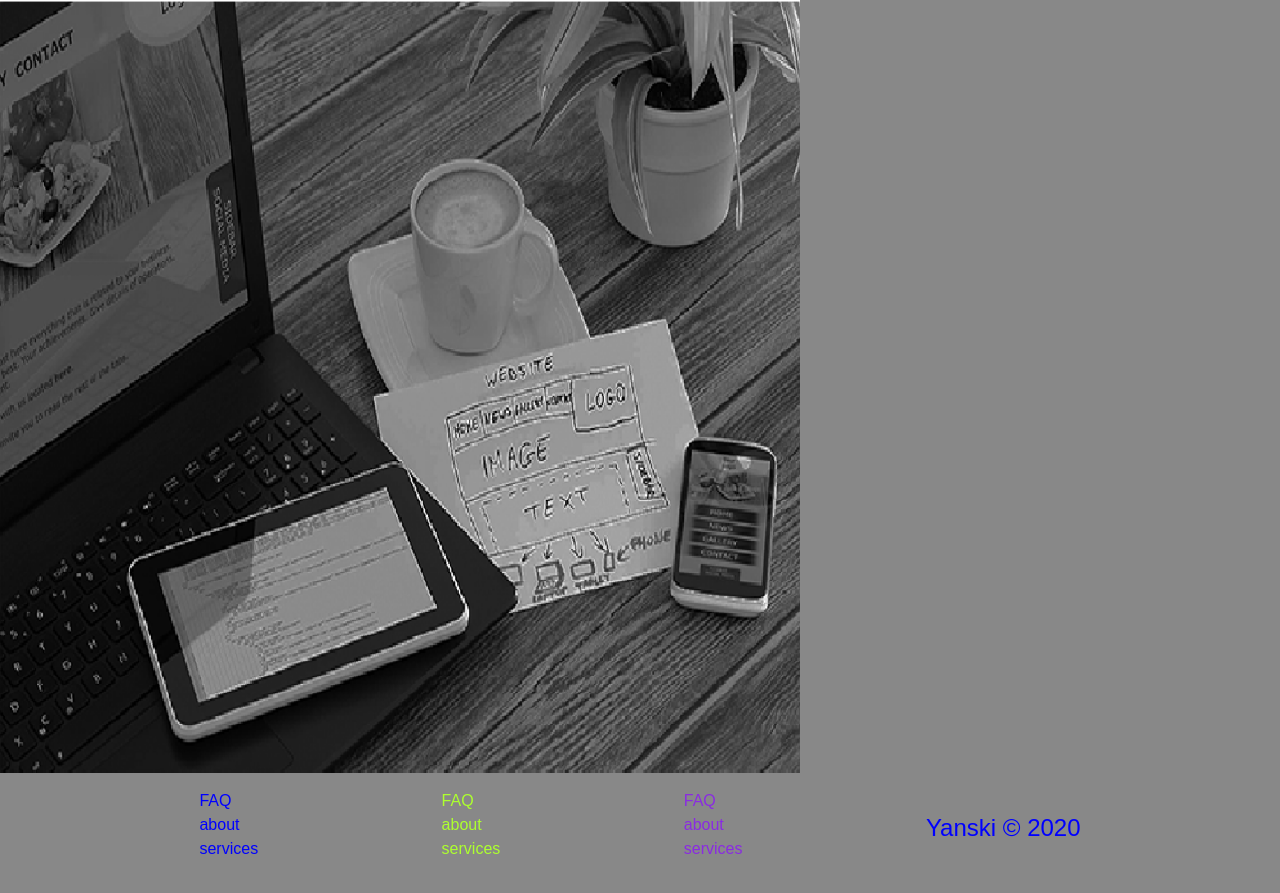
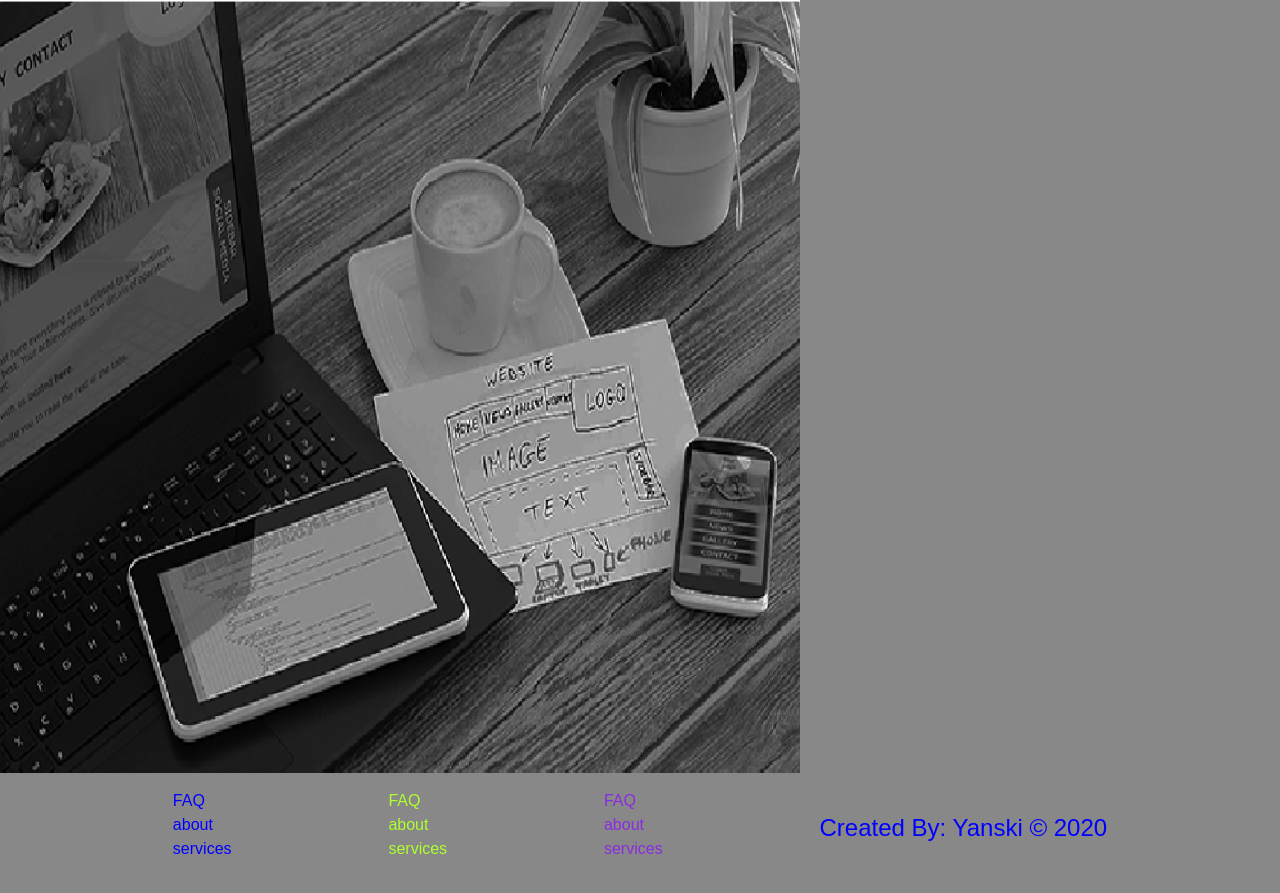
Before and after one commit to hangten001/photo-gallery, a plain HTML site: page index.html in a window 1280 px wide. Shown: the part 2672-3565 px from the top of the page. Drawn offline with nearby package versions, Linux system fonts and the light colour scheme; a script that the page names is missing.

Commit message:
index modefied

```diff
--- a/index.html
+++ b/index.html
@@ -63,7 +63,7 @@
             </ul>
         </div>
         <div class="copy">
-            <h4>Yanski &copy; 2020</h4>
+            <h4>Created By: Yanski &copy; 2020</h4>
         </div>
     </footer>
     <script src="https://code.jquery.com/jquery-3.2.1.slim.min.js"></script>
```
Also changed, not shown: index.js (deleted), 1 other file.
